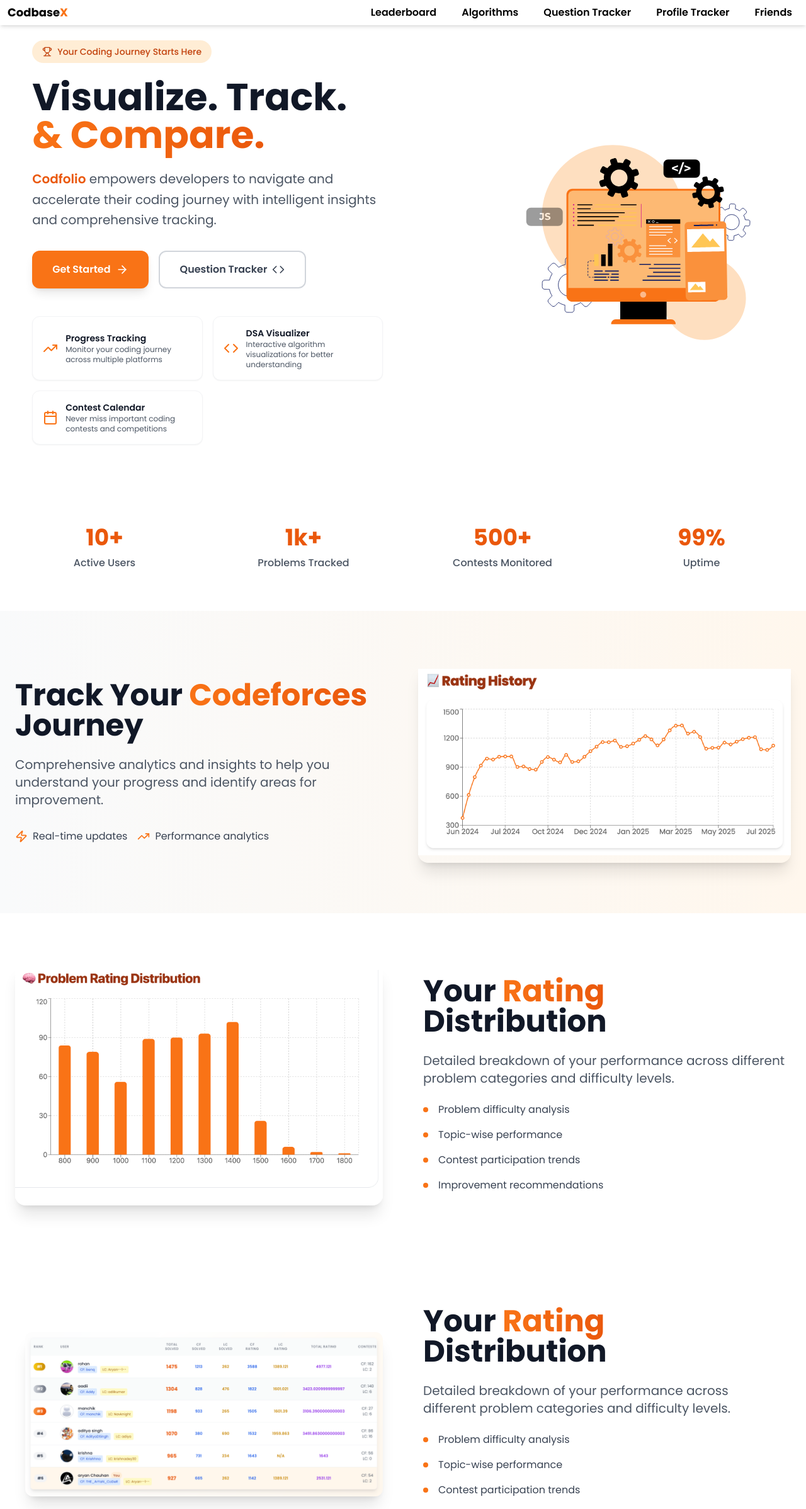
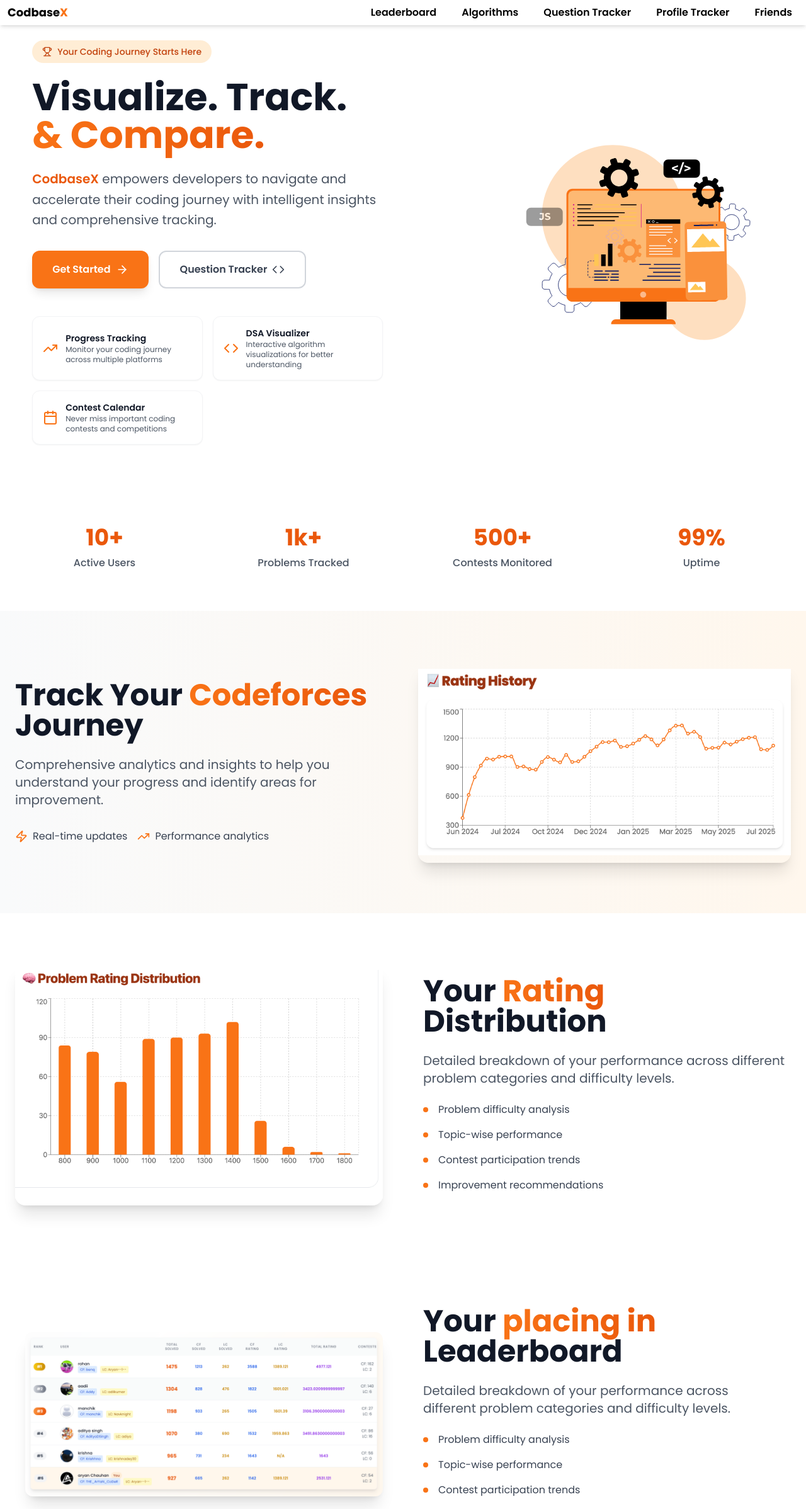
Before and after one commit to aryanchauhan1234/codbaseX, a React (Vite) app in the folder frontend/: page / in a window 1280 px wide. Shown: the top 2396 px of the page at 63% size. Built offline with nearby package versions, Linux system fonts and the light colour scheme; no server answers.

Commit message:
Update HomePage.jsx

```diff
--- a/frontend/src/pages/HomePage.jsx
+++ b/frontend/src/pages/HomePage.jsx
@@ -120,7 +120,7 @@
                 </h1>
 
                 <p className="text-xl text-gray-600 leading-relaxed max-w-xl">
-                  <span className="font-semibold text-orange-600">Codfolio</span> empowers developers
+                  <span className="font-semibold text-orange-600">CodbaseX</span> empowers developers
                   to navigate and accelerate their coding journey with intelligent insights and comprehensive tracking.
                 </p>
               </div>
@@ -311,9 +311,9 @@
               <h2 className="text-4xl lg:text-5xl font-bold text-gray-900">
                 Your{" "}
                 <span className="bg-gradient-to-r from-orange-500 to-orange-600 bg-clip-text text-transparent">
-                  Rating
+                  placing in
                 </span>{" "}
-                Distribution
+                Leaderboard
               </h2>
               <p className="text-xl text-gray-600">
                 Detailed breakdown of your performance across different problem categories and difficulty levels.
```
